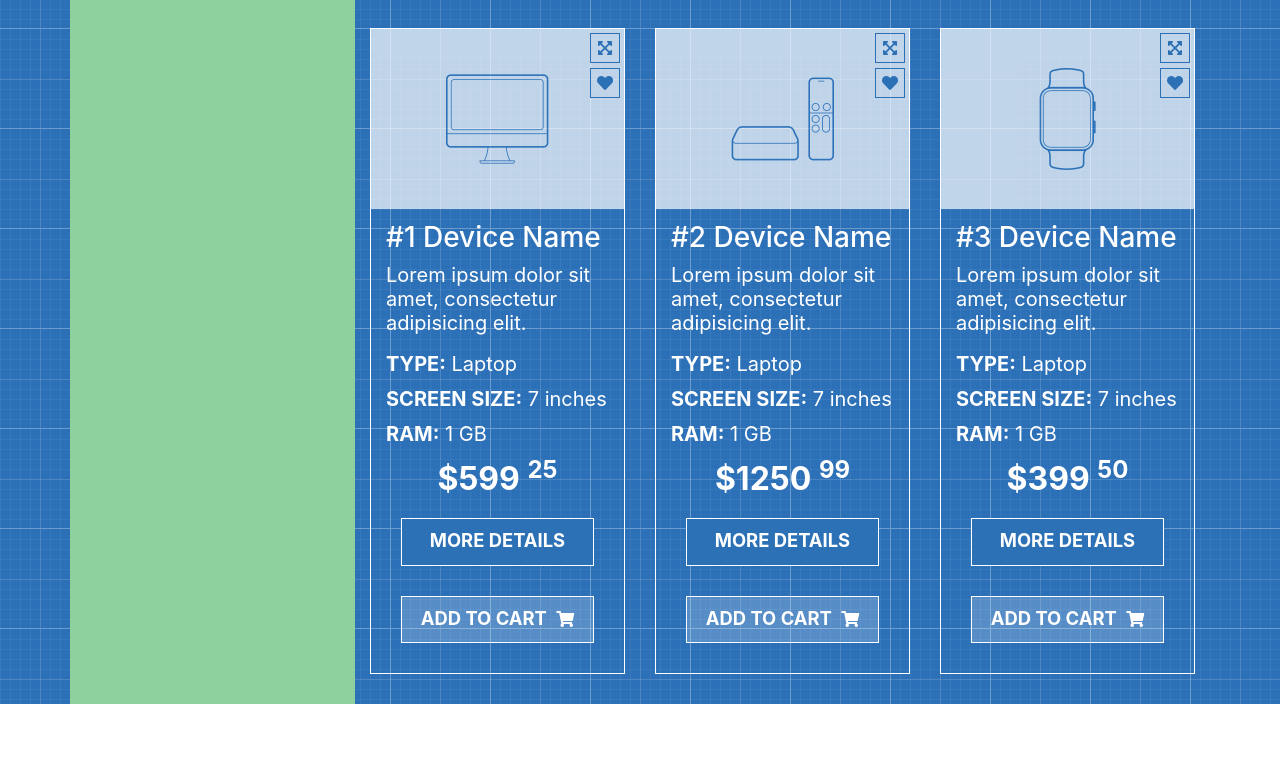
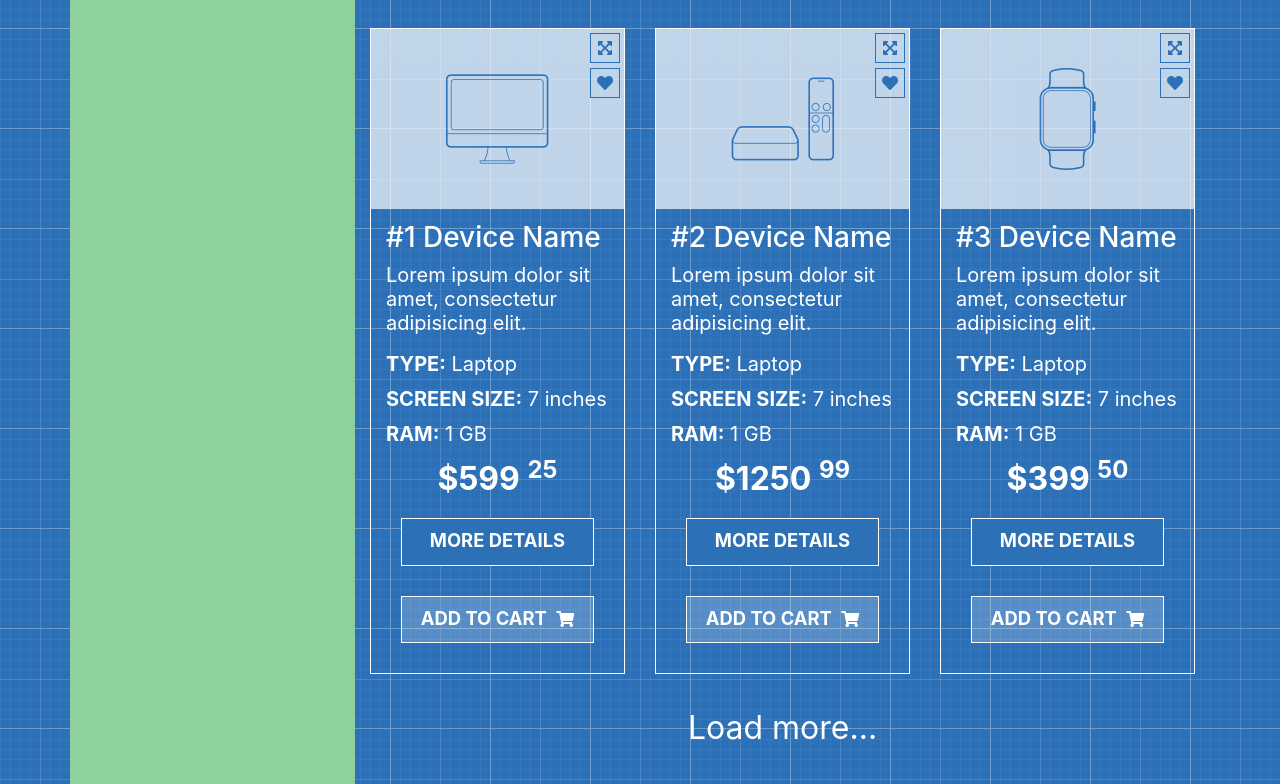
Before and after one commit to OlgaLavrishcheva/shop-template, a website: page index.html in a window 1280 px wide. Shown: the part 1972-2756 px from the top of the page. Before the commit the page ends 2676 px from the top, so only its background shows below. Drawn offline with Linux system fonts and the light colour scheme.

Commit message:
main pagination is complit

```diff
--- a/assets/css/style.css
+++ b/assets/css/style.css
@@ -265,6 +265,17 @@
   font-size: 1rem;
 }
 
+.main-pagination__more {
+  font-size: 2rem;
+  text-align: center;
+  vertical-align: middle;
+  height: 80px;
+}
+
+.main-pagination__more a {
+  color: #ffffff;
+}
+
 body {
   font-size: 1rem;
   font-weight: 400;
--- a/assets/scss/_main.scss
+++ b/assets/scss/_main.scss
@@ -156,6 +156,17 @@
   }
 }
 
+.main-pagination__more {
+  //display: flex;
+  font-size: 2rem;
+  text-align: center;
+  vertical-align: middle;
+  height: 80px;
+
+  a {
+    color: $color-light;
+  }
+}
 
 @media (min-width: 1200px) {
   .item-actions button {
--- a/index.html
+++ b/index.html
@@ -465,7 +465,11 @@
 
             </div>
 
-            <div></div>
+            <div class="row main-pagination">
+                <div class="col-md-12 main-pagination__more">
+                    <a href="#">Load more...</a>
+                </div>
+            </div>
         </main>
         <aside class="col-lg-3 order-lg-1 sidebar" style="background-color: #8fd19e"></aside>
     </div>
```
